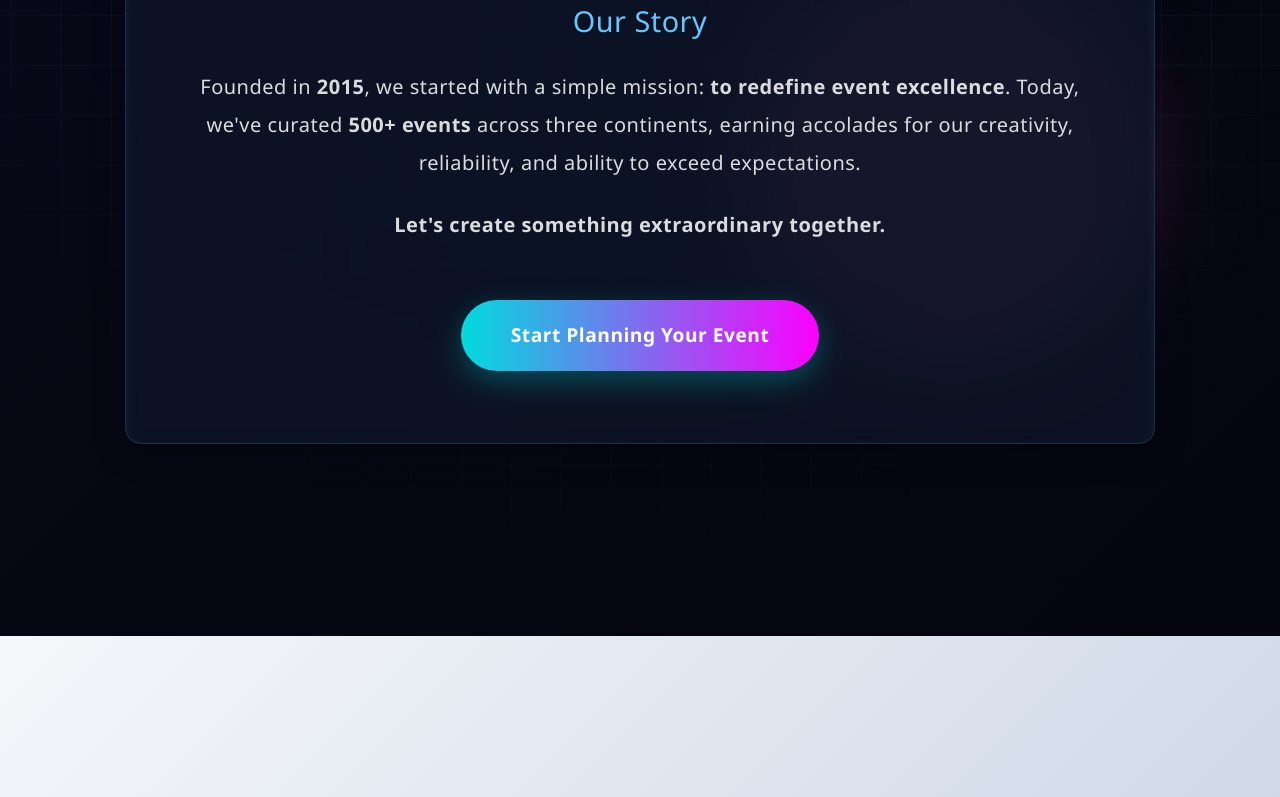
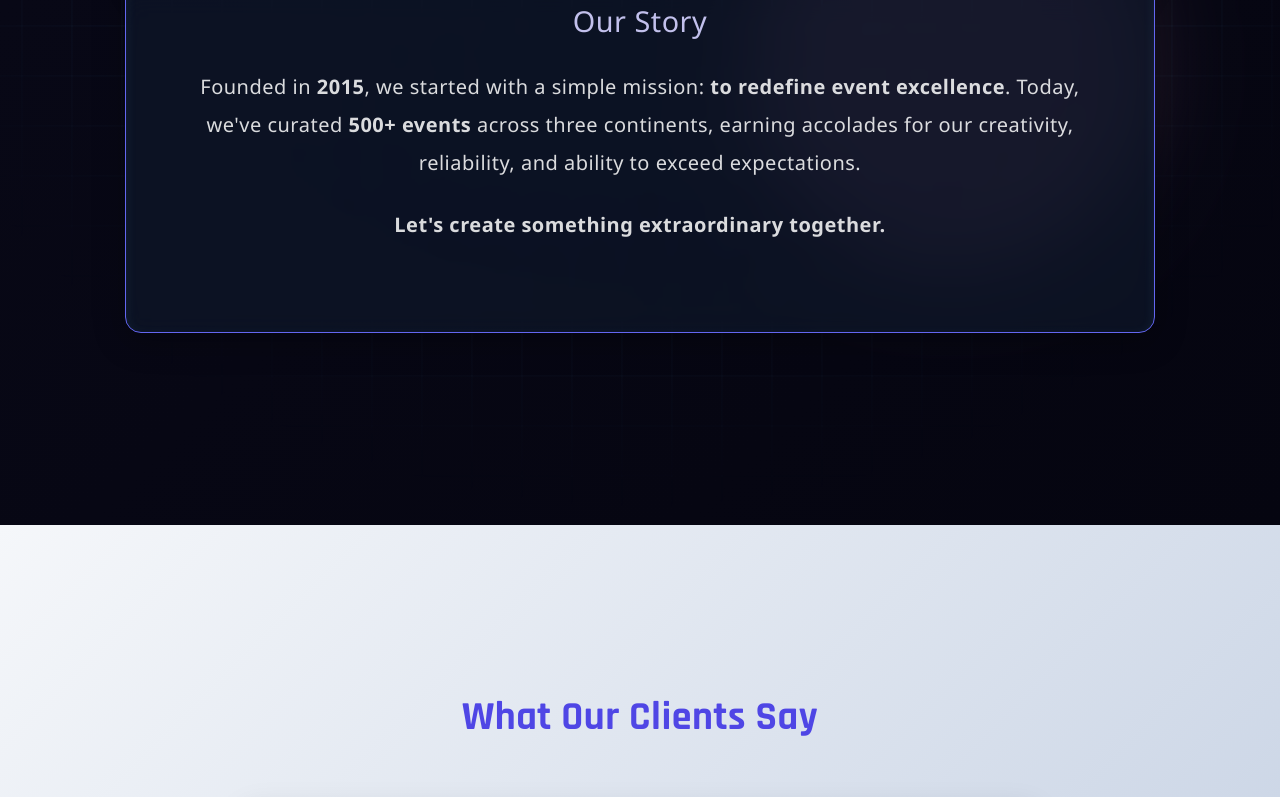
Before and after one commit to deannihilator/ACME-Inc, a React (Vite) app: page / in a window 1280 px wide. Shown: the part 1996-2793 px from the top of the page. Built offline with nearby package versions, Linux system fonts and the light colour scheme.

Commit message:
Updated_Code

```diff
--- a/src/components/App.css
+++ b/src/components/App.css
@@ -244,7 +244,7 @@ body {
       linear-gradient(90deg, rgba(100, 200, 255, 0.1) 1px, transparent 1px);
   background-size: 50px 50px;
   z-index: -1;
-  animation: gridMove 30s linear infinite;
+  animation: gridMove 15s linear infinite;
   mask-image: radial-gradient(circle at center, black 40%, transparent 80%);
 }
 
@@ -294,7 +294,7 @@ body {
   backdrop-filter: blur(10px);
   -webkit-backdrop-filter: blur(10px);
   border-radius: 16px;
-  border: 1px solid rgba(100, 200, 255, 0.15);
+  border: 1.5px solid var(--primary-light);
   box-shadow:
       0 8px 32px rgba(0, 0, 0, 0.3),
       inset 0 4px 12px rgba(100, 200, 255, 0.1);
@@ -304,7 +304,7 @@ body {
 .about h2 {
   font-size: 3rem;
   margin-bottom: 2.5rem;
-  color: #ffffff;
+  color: #aea8f6;
   position: relative;
   display: inline-block;
   font-weight: 600;
@@ -314,7 +314,7 @@ body {
 
 .about h3 {
   font-size: 1.8rem;
-  color: #64c8ff;
+  color: #c2c0ec;
   margin: 2.5rem 0 1.5rem;
   font-weight: 500;
 }
@@ -327,7 +327,7 @@ body {
   transform: translateX(-50%);
   width: 100px;
   height: 3px;
-  background: linear-gradient(90deg, #64c8ff, #ff64c8);
+  background: linear-gradient(90deg, var(--primary), var(--accent));
   border-radius: 3px;
   box-shadow: 0 0 15px rgba(255, 100, 200, 0.5);
   animation: lineGrow 1s cubic-bezier(0.19, 1, 0.22, 1) forwards;
@@ -377,26 +377,6 @@ body {
   left: 0;
   font-weight: bold;
 }
-
-.cta-button {
-  display: inline-block;
-  margin-top: 2rem;
-  padding: 12px 30px;
-  background: linear-gradient(90deg, #64c8ff, #ff64c8);
-  color: #050510;
-  font-weight: 600;
-  border-radius: 20px;
-  text-decoration: none;
-  transition: transform 0.3s, box-shadow 0.3s;
-  box-shadow: 0 4px 15px rgba(100, 200, 255, 0.4);
-}
-
-.cta-button:hover {
-  color: #050510;
-  transform: translateY(-3px);
-  box-shadow: 0 6px 20px rgba(100, 200, 255, 0.6);
-}
-
 /* Floating Tech Orbs */
 .tech-orb {
   position: absolute;
@@ -409,8 +389,8 @@ body {
 }
 
 .tech-orb:nth-child(1) {
-  width: 300px;
-  height: 300px;
+  width: 400px;
+  height: 400px;
   background: #64c8ff;
   top: 20%;
   left: 10%;
@@ -420,7 +400,7 @@ body {
 .tech-orb:nth-child(2) {
   width: 400px;
   height: 400px;
-  background: #ff64c8;
+  background: #f095d0;
   bottom: 15%;
   right: 10%;
   animation-delay: 5s;
@@ -543,7 +523,7 @@ blockquote::before {
 }
 
 .contact h2 {
-  font-size: 2.5rem;
+  font-size: 3rem;
   margin-bottom: 3rem;
   color: var(--light);
   position: relative;
@@ -565,7 +545,7 @@ form {
   display: flex;
   flex-direction: column;
   gap: 1.5rem;
-  max-width: 600px;
+  max-width: 800px;
   margin: 0 auto;
   position: relative;
   z-index: 1;
@@ -577,7 +557,7 @@ form input, form textarea {
   border: 1px solid rgba(255, 255, 255, 0.2);
   border-radius: 8px;
   color: var(--light);
-  font-size: 1rem;
+  font-size: 18px;
   transition: all 0.3s ease;
 }
 
--- a/src/components/Home.jsx
+++ b/src/components/Home.jsx
@@ -132,9 +132,6 @@ function App() {
           <p>
             <strong>Let's create something extraordinary together.</strong>
           </p>
-          <a href="#contact" class="cta-button">
-            Start Planning Your Event
-          </a>
         </div>
       </section>
 
```
